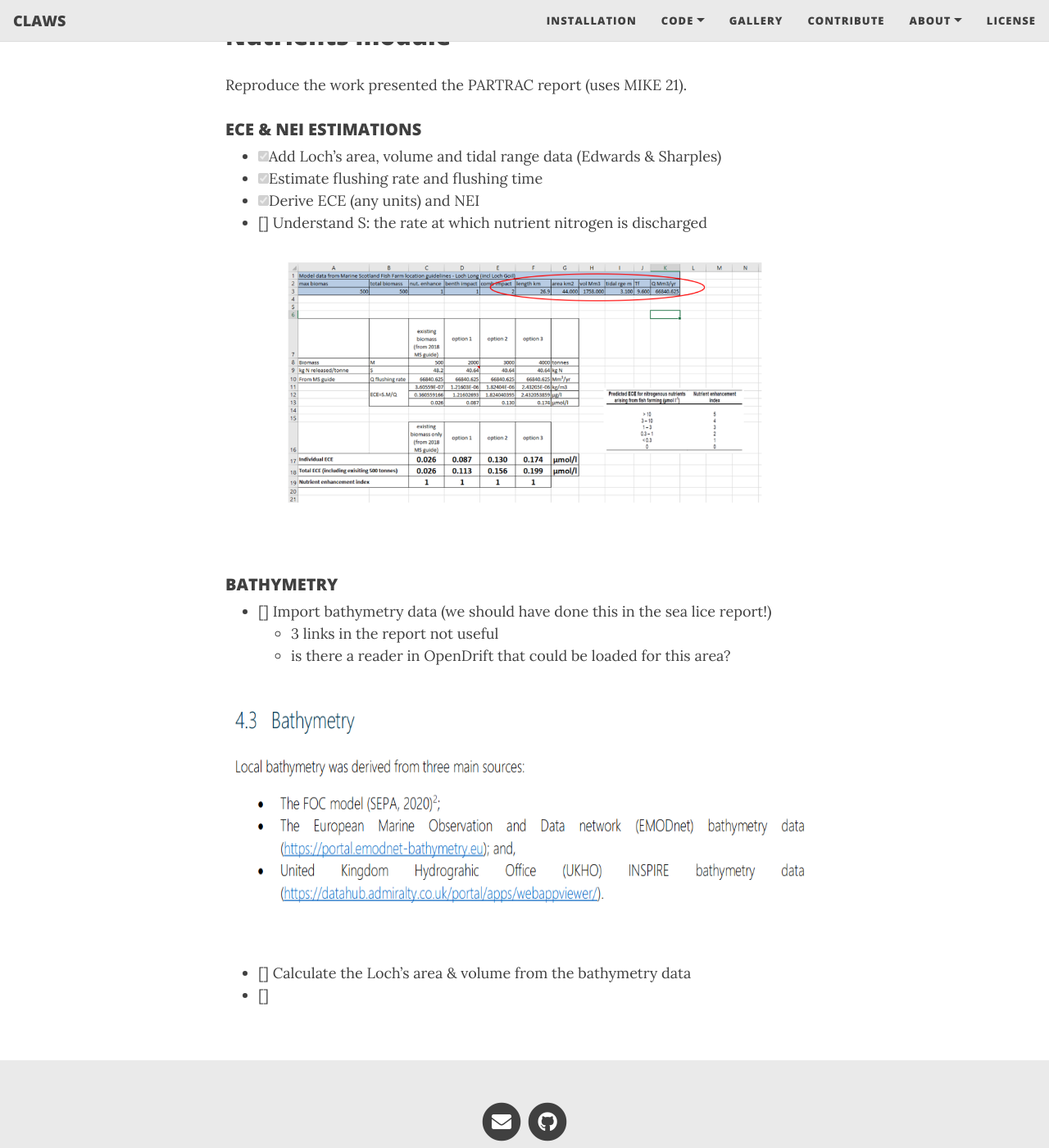
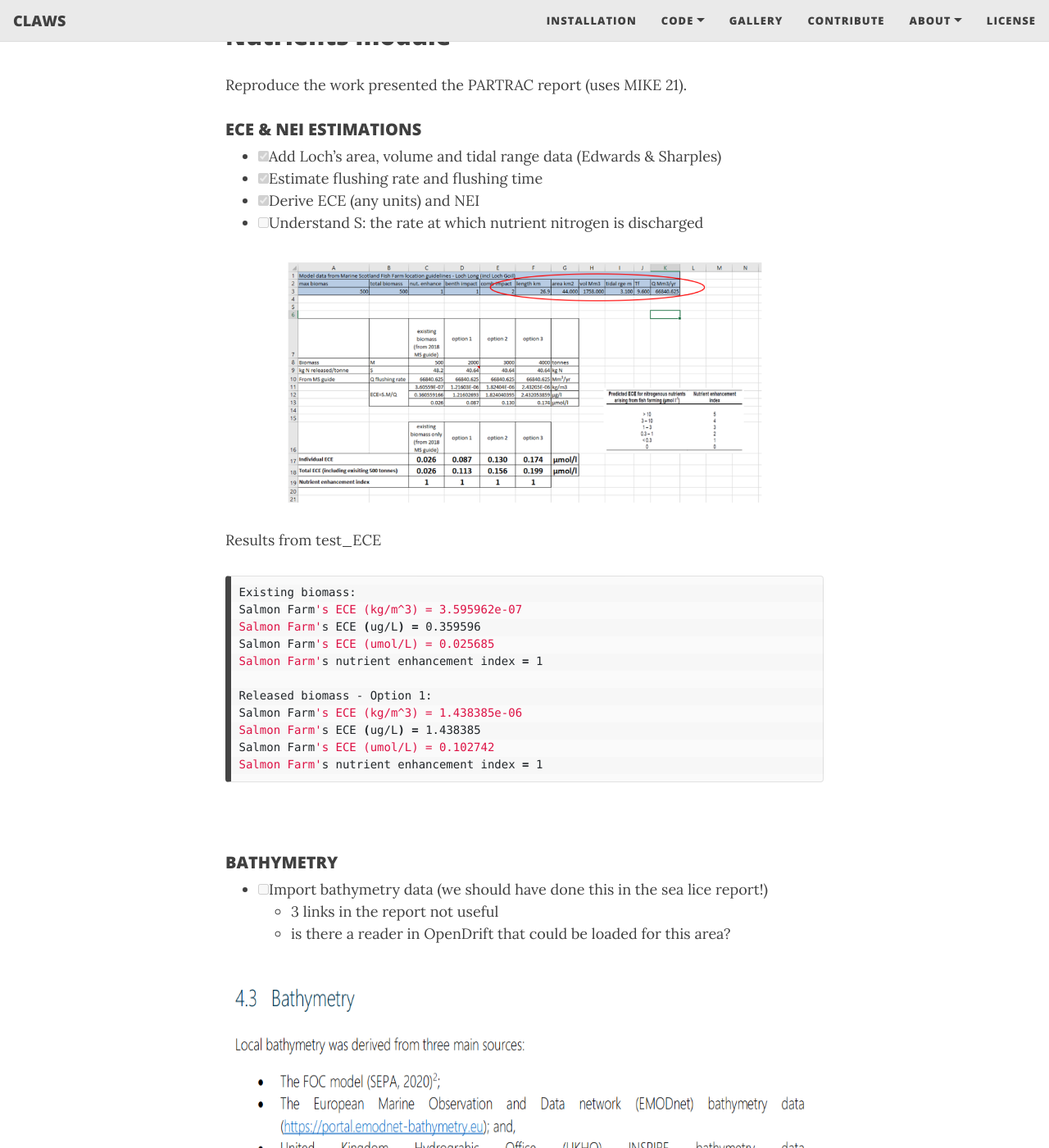
Before and after one commit to claws-scot/claws-scot.github.io, a Jekyll site: the page built from meeting.md, in a window 1280 px wide and 1400 px high, scrolled down 247 px. Shown: the whole window at 82% size. Built offline with Jekyll 4.4.1, drawn with Linux system fonts in a browser that asks for light colours; nearby versions of some CDN libraries; some of the changed text lies outside the part shown.

Commit message:
Editing web pages

````diff
--- a/meeting.md
+++ b/meeting.md
@@ -13,15 +13,30 @@ Reproduce the work presented the PARTRAC report (uses MIKE 21).
 - [x] Add Loch's area, volume and tidal range data (Edwards & Sharples)
 - [x] Estimate flushing rate and flushing time
 - [x] Derive ECE (any units) and NEI
-- [] Understand S: the rate at which nutrient nitrogen is discharged
+- [ ] Understand S: the rate at which nutrient nitrogen is discharged
 
 <p align="center">
 <img src="/docs/meeting/excel-approx-formulas.png" style="height:300px">
 </p>
 
+Results from test_ECE
+```sh
+Existing biomass:
+Salmon Farm's ECE (kg/m^3) = 3.595962e-07
+Salmon Farm's ECE (ug/L) = 0.359596
+Salmon Farm's ECE (umol/L) = 0.025685
+Salmon Farm's nutrient enhancement index = 1
+
+Released biomass - Option 1:
+Salmon Farm's ECE (kg/m^3) = 1.438385e-06
+Salmon Farm's ECE (ug/L) = 1.438385
+Salmon Farm's ECE (umol/L) = 0.102742
+Salmon Farm's nutrient enhancement index = 1
+```
+
 &nbsp;
 <h5>BATHYMETRY</h5>
-- [] Import bathymetry data (we should have done this in the sea lice report!)
+- [ ] Import bathymetry data (we should have done this in the sea lice report!)
   * 3 links in the report not useful
   * is there a reader in OpenDrift that could be loaded for this area?
 
@@ -29,5 +44,5 @@ Reproduce the work presented the PARTRAC report (uses MIKE 21).
 <img src="/docs/meeting/bathymetry-data.png" style="height:300px">
 </p>
 
-- [] Calculate the Loch's area & volume from the bathymetry data
-- []
+- [ ] Calculate the Loch's area & volume from the bathymetry data
+- [ ]
````
